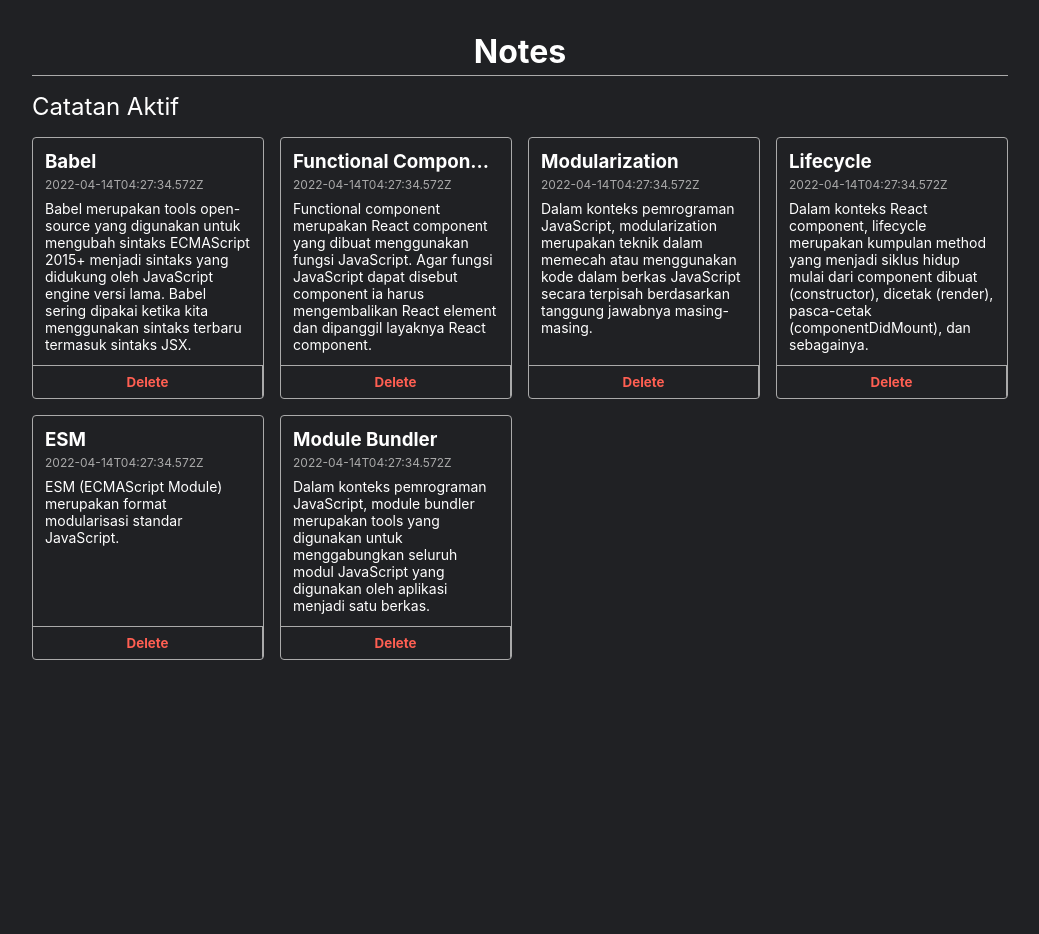
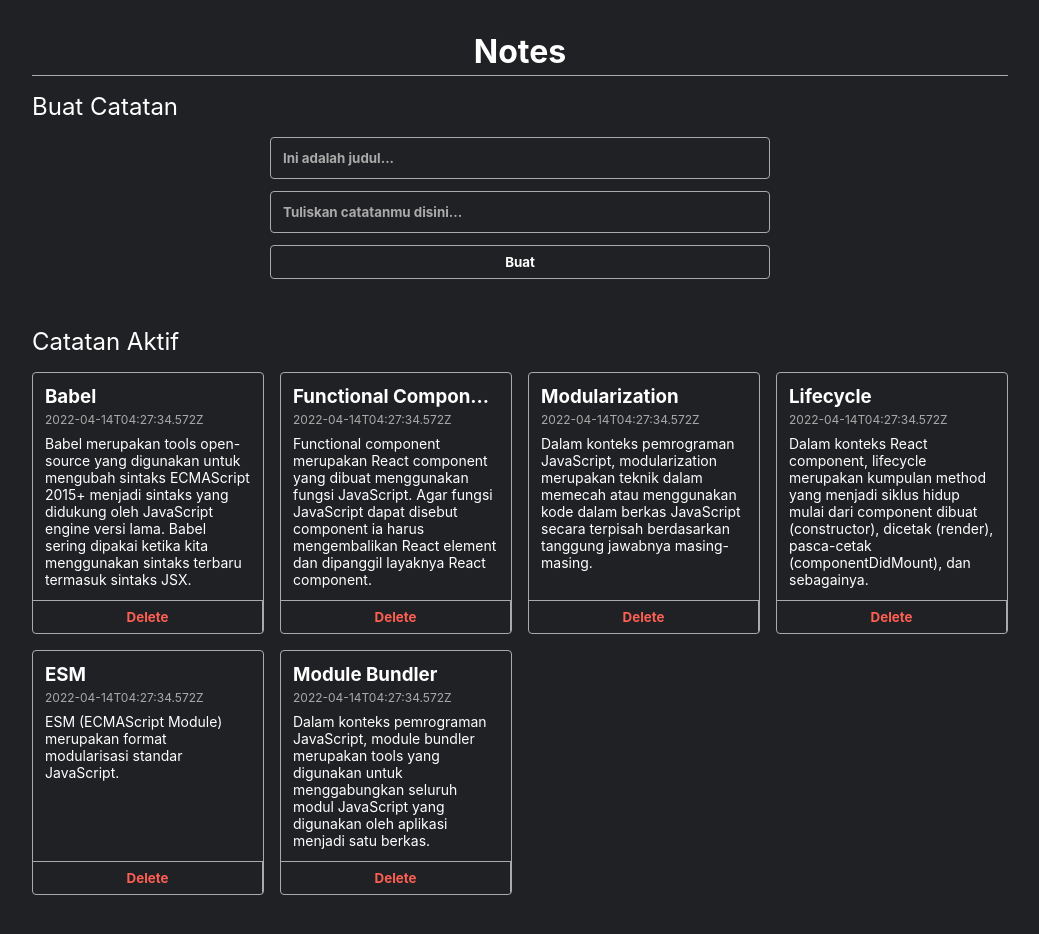
Before and after one commit to taripuspitasari/personal-notes, a React (Vite) app: page / in a window 1280 px wide. Shown: the top 934 px of the page, without its empty margins (120-1159 px from the left). Before the commit the page ends 800 px from the top, so only its background shows below. Built offline with nearby package versions, Linux system fonts and the light colour scheme.

Commit message:
Adding input form

```diff
--- a/index.html
+++ b/index.html
@@ -4,7 +4,7 @@
     <meta charset="UTF-8" />
     <link rel="icon" type="image/svg+xml" href="/vite.svg" />
     <meta name="viewport" content="width=device-width, initial-scale=1.0" />
-    <title>Vite + React</title>
+    <title>Personal Note</title>
   </head>
   <body>
     <div id="root"></div>
--- a/src/components/NoteApp.jsx
+++ b/src/components/NoteApp.jsx
@@ -1,6 +1,7 @@
 import React from "react";
 import NoteList from "./NoteList";
 import {getInitialData} from "../utils/index";
+import NoteInput from "./NoteInput";
 
 class NoteApp extends React.Component {
   constructor(props) {
@@ -10,6 +11,7 @@
     };
 
     this.onDeleteHandler = this.onDeleteHandler.bind(this);
+    this.onAddNoteHandler = this.onAddNoteHandler.bind(this);
   }
 
   onDeleteHandler(id) {
@@ -17,10 +19,27 @@
     this.setState({notes});
   }
 
+  onAddNoteHandler({title, body}) {
+    this.setState(prevState => {
+      return {
+        notes: [
+          ...prevState.notes,
+          {
+            id: +new Date(),
+            title,
+            body,
+          },
+        ],
+      };
+    });
+  }
+
   render() {
     return (
       <div className="note-app__body">
         <h1 className="note-app__header">Notes</h1>
+        <h2>Buat Catatan</h2>
+        <NoteInput addNote={this.onAddNoteHandler} />
         <h2>Catatan Aktif</h2>
         <NoteList notes={this.state.notes} onDelete={this.onDeleteHandler} />
       </div>
--- a/src/components/NoteInput.jsx
+++ b/src/components/NoteInput.jsx
@@ -1,5 +1,5 @@
 import React from "react";
-import {showFormattedDate} from "../utils";
+// import {showFormattedDate} from "../utils";
 
 class NoteInput extends React.Component {
   constructor(props) {
@@ -8,8 +8,53 @@
     this.state = {
       title: "",
       body: "",
-      createdAt: showFormattedDate(),
+      // createdAt: showFormattedDate(),
     };
+
+    this.onTitleChangeEventHandler = this.onTitleChangeEventHandler.bind(this);
+    this.onBodyChangeEventHandler = this.onBodyChangeEventHandler.bind(this);
+    this.onSubmitEventHandler = this.onSubmitEventHandler.bind(this);
+  }
+
+  onTitleChangeEventHandler(event) {
+    this.setState(() => {
+      return {
+        title: event.target.value,
+      };
+    });
+  }
+
+  onBodyChangeEventHandler(event) {
+    this.setState(() => {
+      return {
+        body: event.target.value,
+      };
+    });
+  }
+
+  onSubmitEventHandler(event) {
+    event.preventDefault();
+    this.props.addNote(this.state);
+  }
+
+  render() {
+    return (
+      <form className="note-input" onSubmit={this.onSubmitEventHandler}>
+        <input
+          type="text"
+          placeholder="Ini adalah judul..."
+          value={this.state.title}
+          onChange={this.onTitleChangeEventHandler}
+        />
+        <input
+          type="text"
+          placeholder="Tuliskan catatanmu disini..."
+          value={this.state.body}
+          onChange={this.onBodyChangeEventHandler}
+        />
+        <button type="submit">Buat</button>
+      </form>
+    );
   }
 }
 
```
Lines whose indentation alone changed are shown as unchanged.
